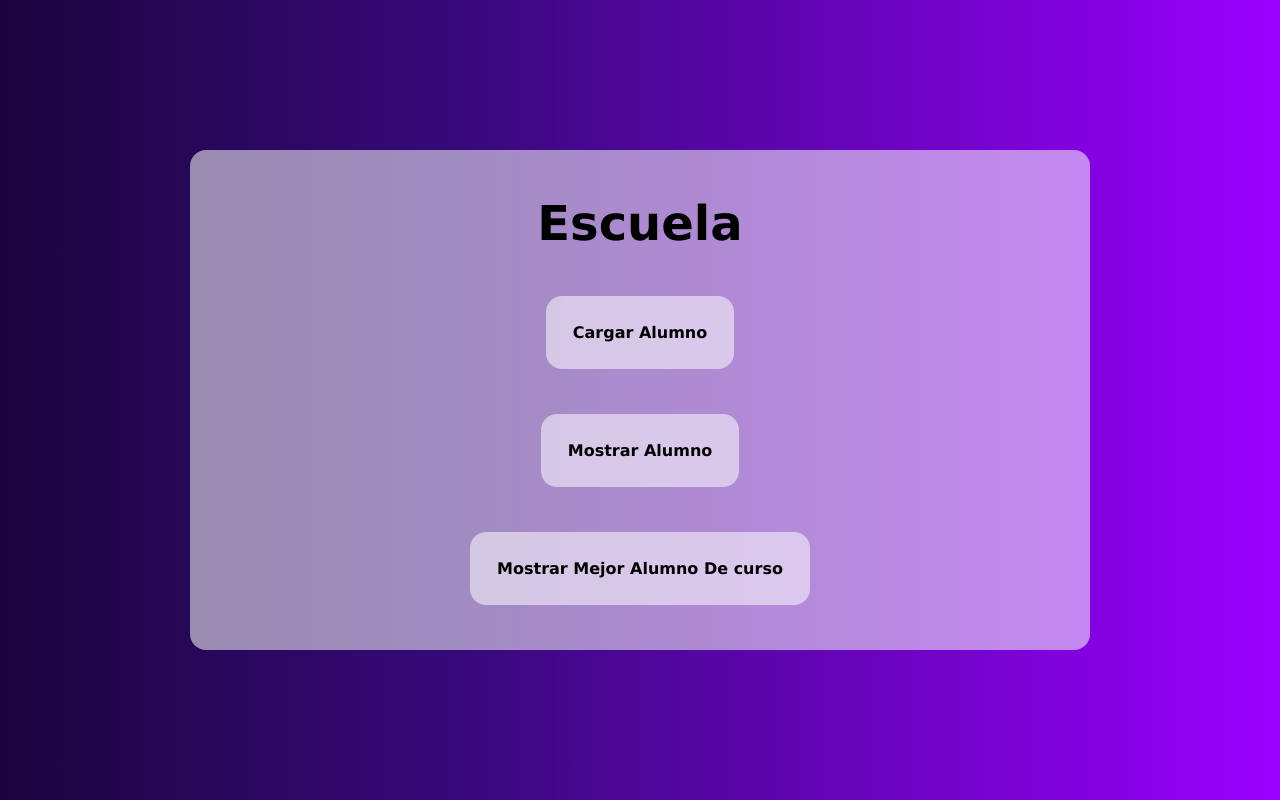
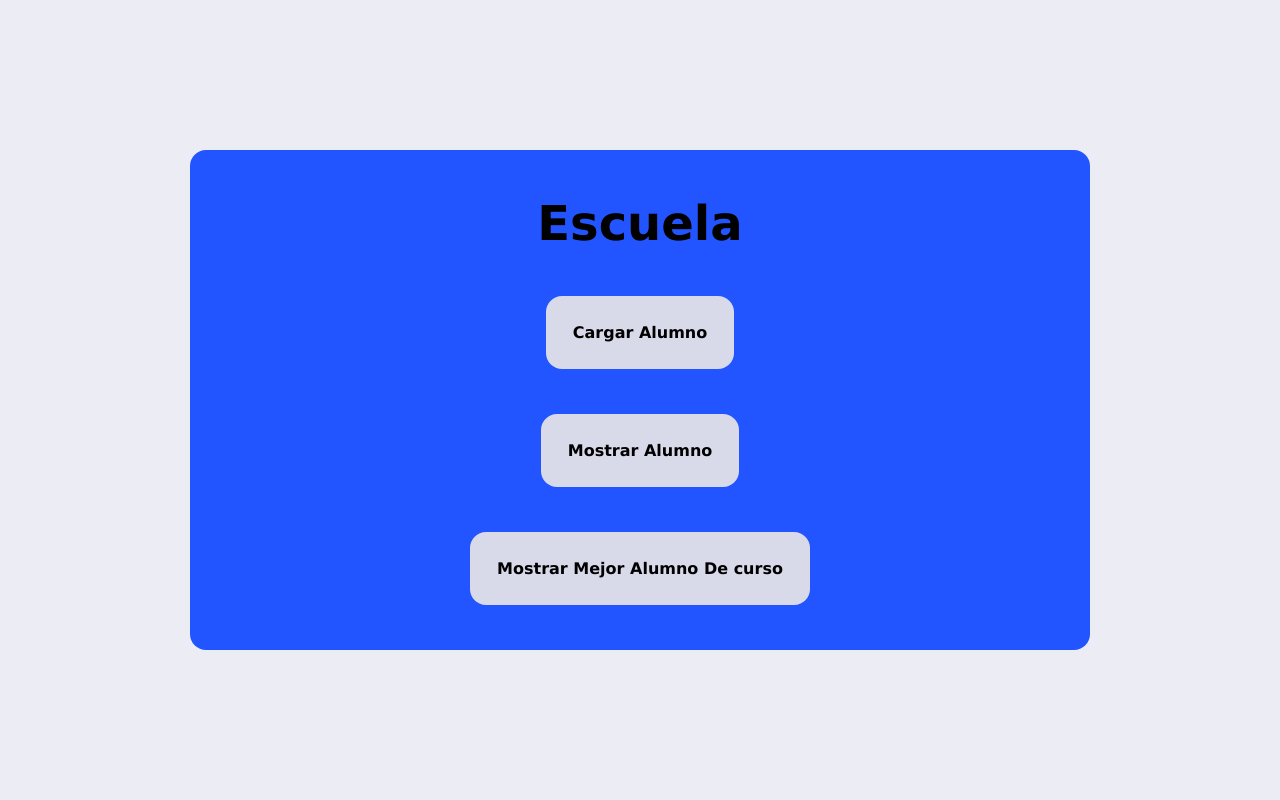
Before and after one commit to Gianluca-V/PHP-Proyect-1, a PHP site: page / in a window 1280 px wide. Run offline with PHP 8.4, Linux system fonts and the light colour scheme.

Commit message:
Add files via upload

```diff
--- a/css/style.css
+++ b/css/style.css
@@ -9,18 +9,19 @@
 :root{
     --text-color:#040407;
     --background:#ebecf4;
-    --primary-clor:#2255ff;
+    --primary-color:#2255ff;
+    --primary-color-hover:hsl(226, 100%, 67%);
     --secondary-color:#d8dae9;
+    --secondary-color-hover:hsl(233, 28%, 98%);
     --accent:#21243b;
 }
 
 a{
-    color:#000;
+    color:var(--text-color);
 }
 
 body{
-    background: rgb(28,5,62);
-    background: linear-gradient(90deg, rgba(28,5,62,1) 0%, rgba(54,9,121,1) 35%, rgba(154,0,255,1) 100%);
+    background-color: var(--background);
     min-height: 100vh;
     height: 100vh;
     display:flex;
@@ -39,7 +40,7 @@ body{
     width: 900px;
     height: min(100%-2rem,500px);
     height: 500px;
-    background-color: #fff8;
+    background-color: var(--primary-color);
     filter: blur();
     border-radius: 16px;
 
@@ -51,7 +52,7 @@ body{
 
 .container .container-link{
     font-weight: 900;
-    background-color: #fff8;
+    background-color: var(--secondary-color);
     filter: blur();
     border-radius: 16px;
     padding: 3%;
@@ -61,5 +62,5 @@ body{
 
 .container .container-link:hover{
     padding:3.5%;
-    background-color: #fffa;
+    background-color: var(--secondary-color-hover);
 }
```
